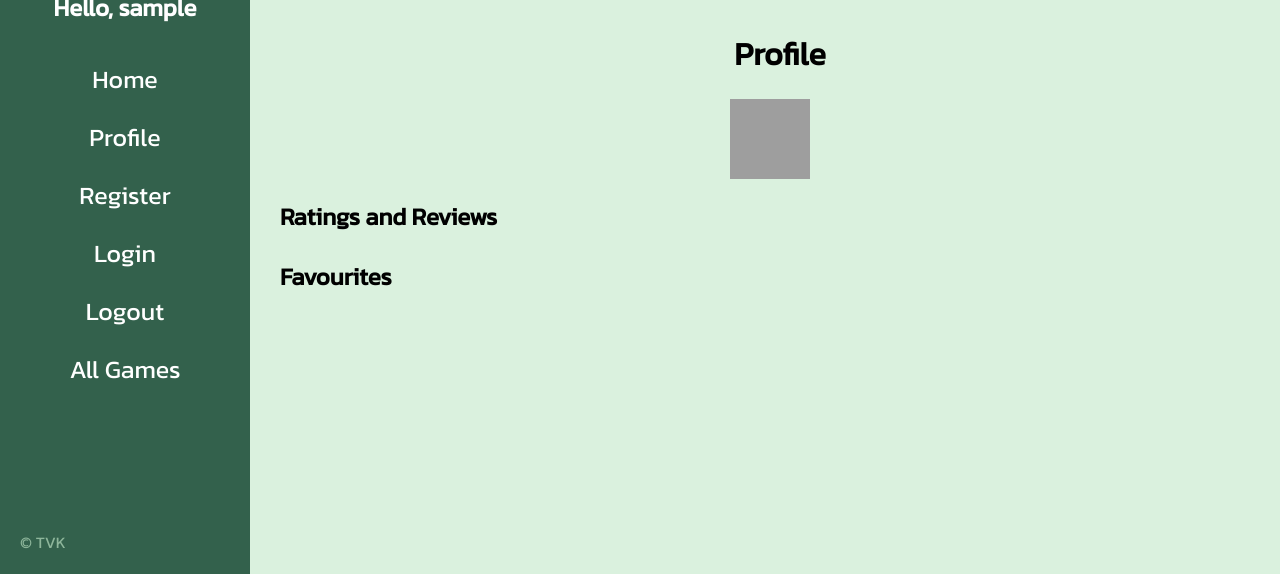
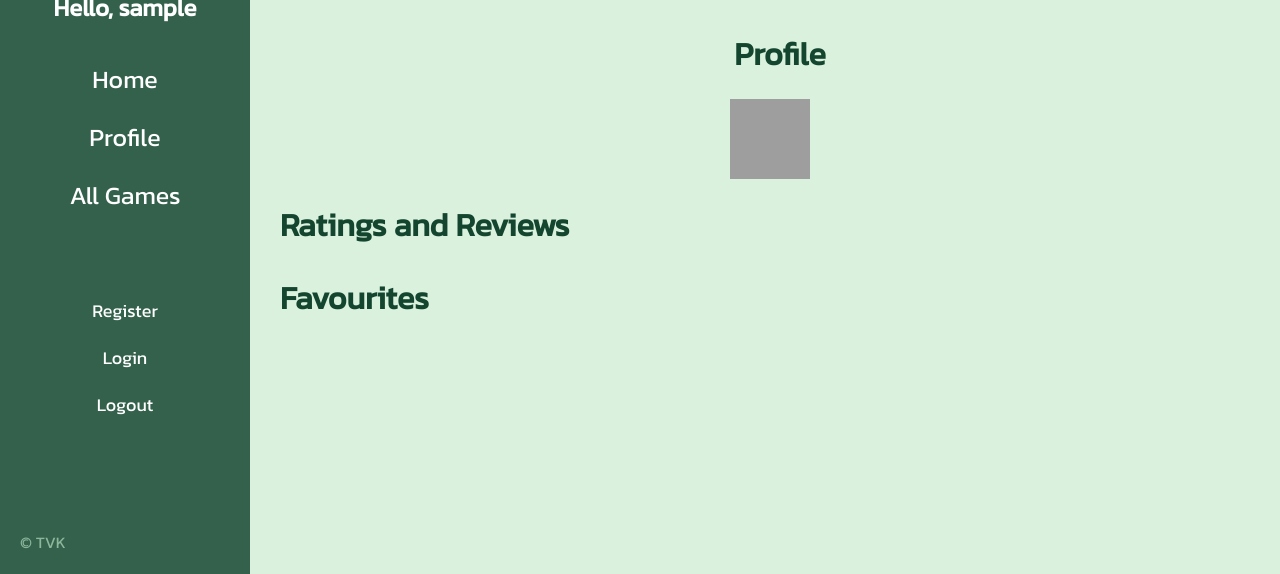
Before and after one commit to chromeyy/games-library-web-app, a Flask app: page /user_info in a window 1280 px wide. Shown: the part 226-800 px from the top of the page. Run offline with Flask 2, Linux system fonts and the light colour scheme; the visitor is signed in with stand-in values (Sample User, id 1); some libraries are stand-ins or nearby versions; grey boxes are pictures that could not be loaded.

Commit message:
updates to css + adding ids to user info for css

```diff
--- a/games/static/css/main.css
+++ b/games/static/css/main.css
@@ -15,6 +15,10 @@
     height: 100%;
     padding-top: 20px;
     text-align: center;
+}
+
+#reg-login-logout {
+    font-size: 18px;
 }
 
 .navbar ul {
@@ -371,3 +341,53 @@ h3 {
     padding: 5px;
     margin-left: 1%;
 }
+
+#profile-header {
+    text-align: center;
+     color: #14452F;
+}
+
+#profile-ratings a {
+    text-decoration: none;
+    color: #14452F;
+    font-weight: bold;
+}
+
+#profile-ratings h1 {
+    text-decoration: none;
+    color: #14452F;
+    font-weight: bold;
+}
+
+#profile-ratings p {
+    color: #14452F;
+    font-size: 20px;
+}
+
+#profile-ratings li {
+    padding: 15px;
+    background: #8EB69B;
+    width: 500px;
+    margin-bottom: 20px;
+    text-align: center;
+    border-radius: 10px;
+}
+
+#profile-favourites h1 {
+    text-decoration: none;
+    color: #14452F;
+    font-weight: bold;
+}
+
+#profile-favourites li {
+    padding: 20px;
+    background: #8EB69B;
+    width: 500px;
+    margin-bottom: 20px;
+    text-align: center;
+    border-radius: 10px;
+}
+
+#profile-favourites a {
+    text-decoration: none;
+}
--- a/games/templates/navigationBar.html
+++ b/games/templates/navigationBar.html
@@ -10,11 +10,13 @@
         <ul>
             <li><a href="{{ url_for('index_bp.index') }}">Home</a></li>
             <li><a href="{{ url_for('user_info_bp.user_info') }}">Profile</a></li>
+            <li><a href="{{ url_for('game_library_bp.game_library', selected_genre = 'all', current_page=0) }}">All Games</a></li>
+            <li><br></li>
+        </ul>
+        <ul id="reg-login-logout">
             <li><a href="{{ url_for('authentication_bp.register') }}">Register</a></li>
             <li><a href="{{ url_for('authentication_bp.login') }}">Login</a></li>
             <li><a href="{{ url_for('authentication_bp.logout') }}">Logout</a></li>
-{#            <li><a href="{{ url_for('user_info_bp.user_info') }}">My Profile</a></li>#}
-            <li><a href="{{ url_for('game_library_bp.game_library', selected_genre = 'all', current_page=0) }}">All Games</a></li>
         </ul>
         <div id="nav-footer">
         &copy; TVK
--- a/games/templates/user_info.html
+++ b/games/templates/user_info.html
@@ -4,47 +4,48 @@
 {% block main %}
 <main>
     <body>
-        <h1 style="text-align: center;">Profile</h1>
+        <div id="profile-header">
+            <h1>Profile</h1>
+        </div>
 
         <!-- User Information -->
-        <div style="display: flex;align-items: center;justify-content: center;text-align: center;">
+        <div style="display: flex;align-items: center;justify-content: center;text-align: center; color: #14452F;">
             <img src="https://upload.wikimedia.org/wikipedia/commons/4/4a/Simple_bust_icon.png" alt="{{ user.username }}" style="width:80px;height:80px;max-width: 50%;">
             <h2 id="username" style="margin-left: 20px;">{{ user.username }}</h2>
         </div>
 
-
         <!-- USING PAGES AND SECTIONS TO SPLIT THESE UP -->
 
-        <h2>Ratings and Reviews</h2>
+        <div id="profile-ratings">
+            <h1>Ratings and Reviews</h1>
             <ul>
                 {% for review in user.reviews %}
                 <li>
                     <p>
-                    <a href="{{ url_for('game_info_bp.game_info', game_id = review.game.game_id) }}" style="text-decoration: none;color: #14452F;font-weight: bold;">
+                        <a href="{{ url_for('game_info_bp.game_info', game_id = review.game.game_id) }}">
                         {{ review.game.title }}
                         </a>
-                    - <strong>Rating:</strong> {{ review.rating }}  <strong>Comment:</strong> {{ review.comment }}
+                        - <strong>{{ review.rating }}/5</strong> <strong>Comment:</strong> {{ review.comment }}
                     </p>
 
-
-{#                <a href="{{ url_for('game_info_bp.game_info', game_id = review.game.game_id) }}">#}
-{#                    <p>{{ review.game.title }} Rating: {{ review.rating }}  Comment: {{ review.comment }} </p>#}
-{#                </a>#}
                 </li>
                 {% endfor %}
             </ul>
+        </div>
 
-        <h2>Favourites</h2>
+        <div id="profile-favourites">
+            <h1>Favourites</h1>
             <ul>
                 {% for game in user.favourite_games %}
                 <li>
-                <a href="{{ url_for('game_info_bp.game_info', game_id = game.game_id) }}" style="text-decoration: none">
+                    <a href="{{ url_for('game_info_bp.game_info', game_id = game.game_id) }}">
                         <h3>{{ game.title }}</h3>
                         <img src="{{ game.image_url }}" alt="game_image">
                     </a>
                 </li>
                 {% endfor %}
             </ul>
+        </div>
 
 {#        <h2>Wishlist</h2>#}
 {#        <ul>#}
```
Also changed, not shown: other parts of games/static/css/main.css (+1 -35 lines). Lines whose indentation alone changed are shown as unchanged.
